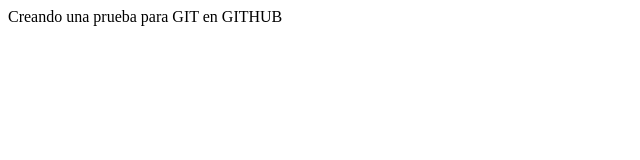
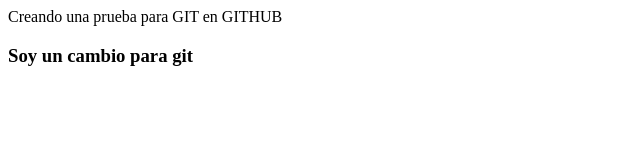
Before and after one commit to diegobersaa/prueba1, a plain HTML site: page index.html in a window 1280 px wide. Shown: the whole page, without its empty margins (0-640 px from the left). Drawn offline with Linux system fonts and the light colour scheme.

Commit message:
Version 1.1
Cambio intex.html linea 8

```diff
--- a/index.html
+++ b/index.html
@@ -5,5 +5,6 @@
 </head>
 <body>
 Creando una prueba para GIT en GITHUB
+<h3>Soy un cambio para git</h3>
 </body>
 </html>
```
